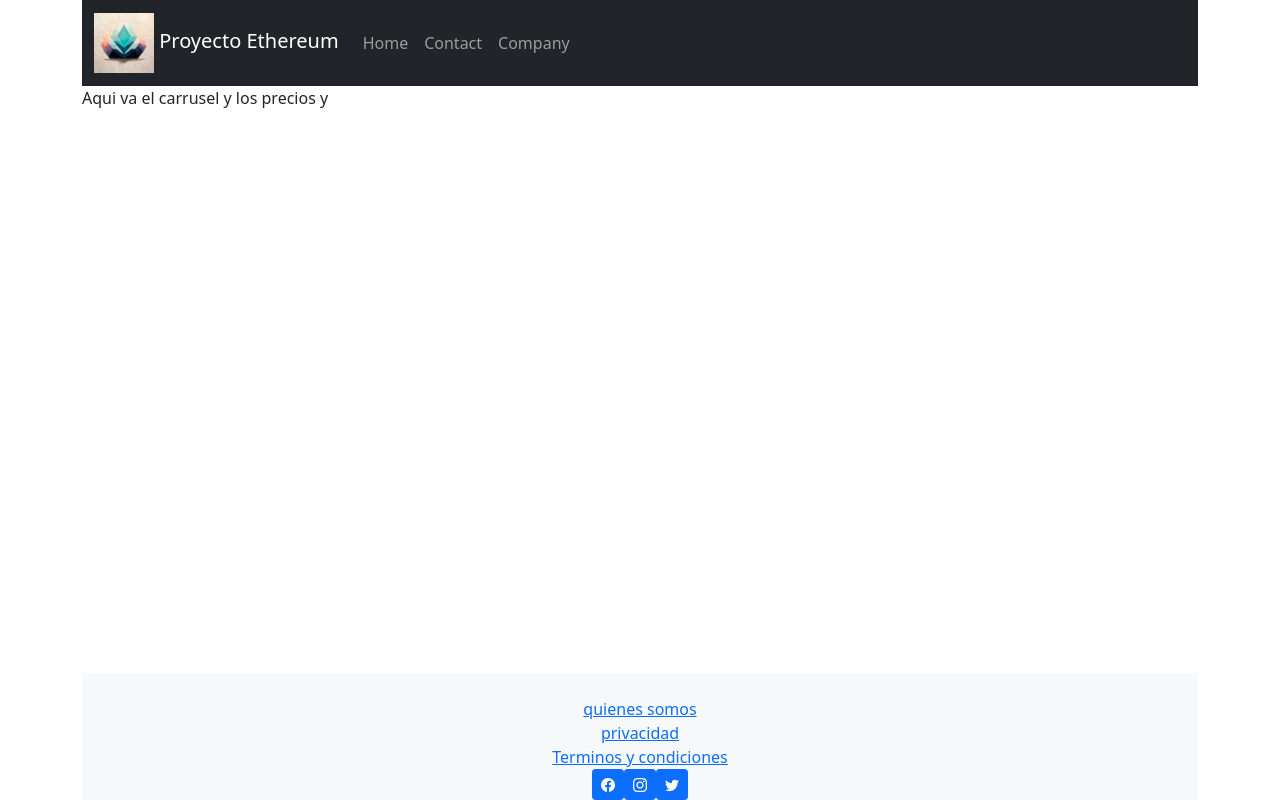
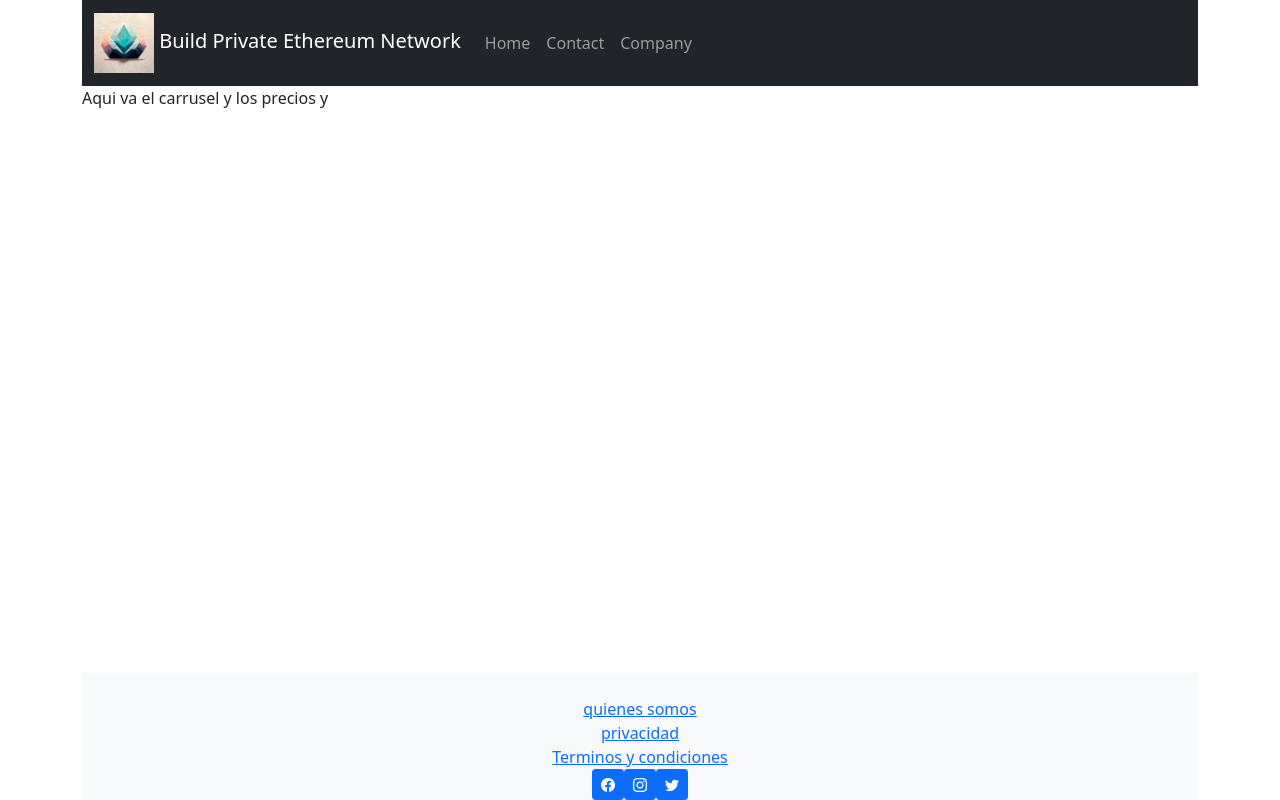
Before and after one commit to kikkobcn/ProyectoBase, a React (Vite) app in the folder frontend/: page / in a window 1280 px wide. Built offline with nearby package versions, Linux system fonts and the light colour scheme.

Commit message:
Corrección del título

```diff
--- a/frontend/src/components/Header.jsx
+++ b/frontend/src/components/Header.jsx
@@ -17,7 +17,7 @@ export const Header = () => {
               height="60"
               className="d-inline-block align-middle"
             />{' '}
-            Proyecto Ethereum
+            Build Private Ethereum Network
           </Navbar.Brand>
           <Navbar.Toggle aria-controls="basic-navbar-nav" />
         <Navbar.Collapse id="basic-navbar-nav">
```
